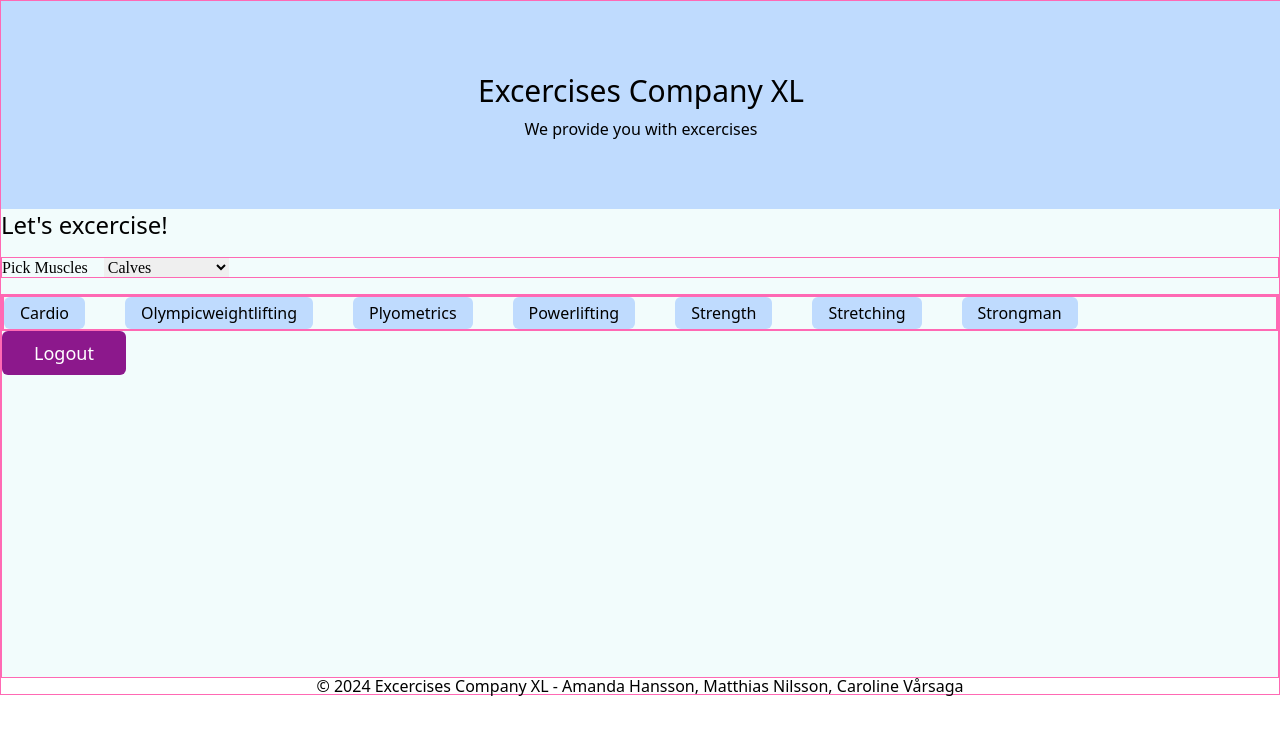
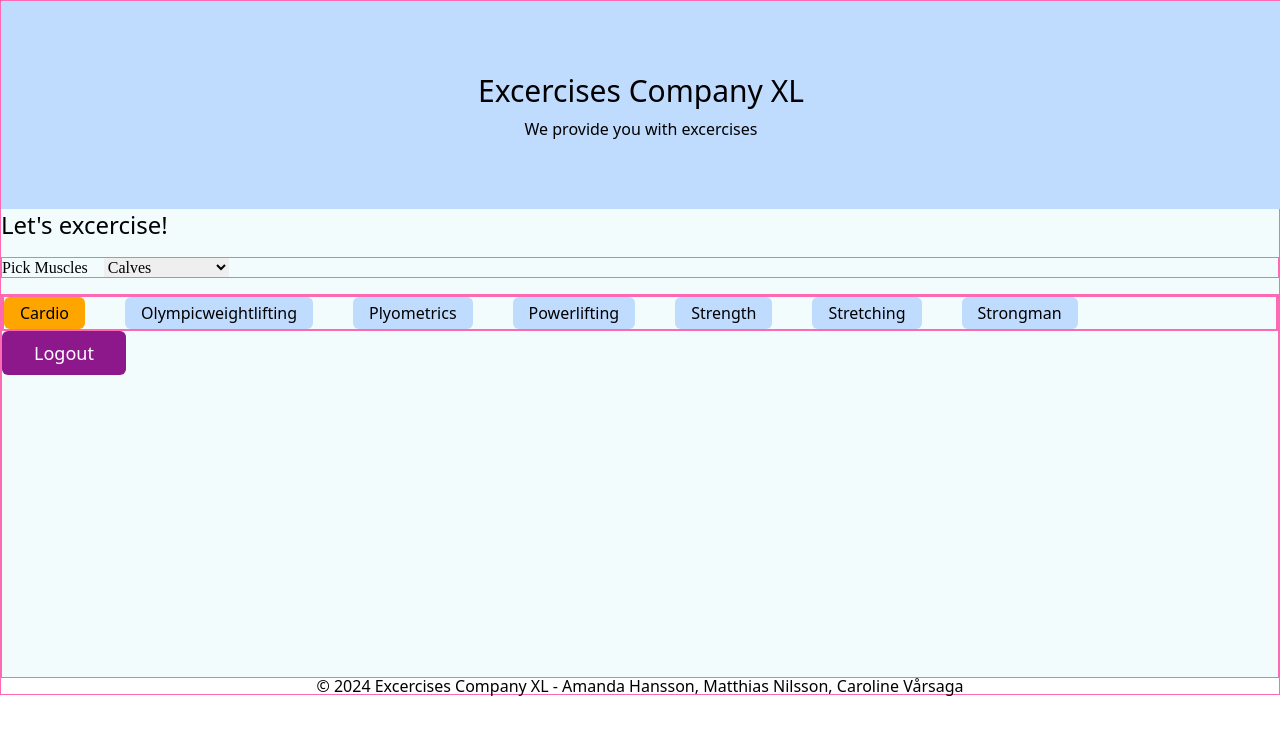
Before and after one commit to LilithSWE/Python-JS-collaboration, a React (Vite) app in the folder Frontend/: page / in a window 1280 px wide. Both pictures are taken after typing "Sample", "Sample" into the empty fields and a click on the button "LOGIN". Shown: the top 734 px of the page. Built offline with nearby package versions, Linux system fonts and the light colour scheme.

Commit message:
💄 ✨  add click event for changing current type and add conditional styling for selected type.

```diff
--- a/Frontend/src/components/landing-page/Type.tsx
+++ b/Frontend/src/components/landing-page/Type.tsx
@@ -1,11 +1,20 @@
 import React from 'react';
+import useExcersise from '../../assets/custom-hooks/useExcersise';
 
 interface ITypeProps {
   title: string;
 }
 
 const Type: React.FC<ITypeProps> = ({ title }) => {
-  return <button className="bg-lightblueColor py-2 px-4 rounded-md">{title}</button>;
+  const { selectedType, handleClickOnType } = useExcersise();
+  return (
+    <button
+      onClick={() => handleClickOnType(title)}
+      className={`${selectedType === title ? 'bg-orangeColor' : 'bg-lightblueColor'} py-2 px-4 rounded-md`}
+    >
+      {title}
+    </button>
+  );
 };
 
 export default Type;
```
